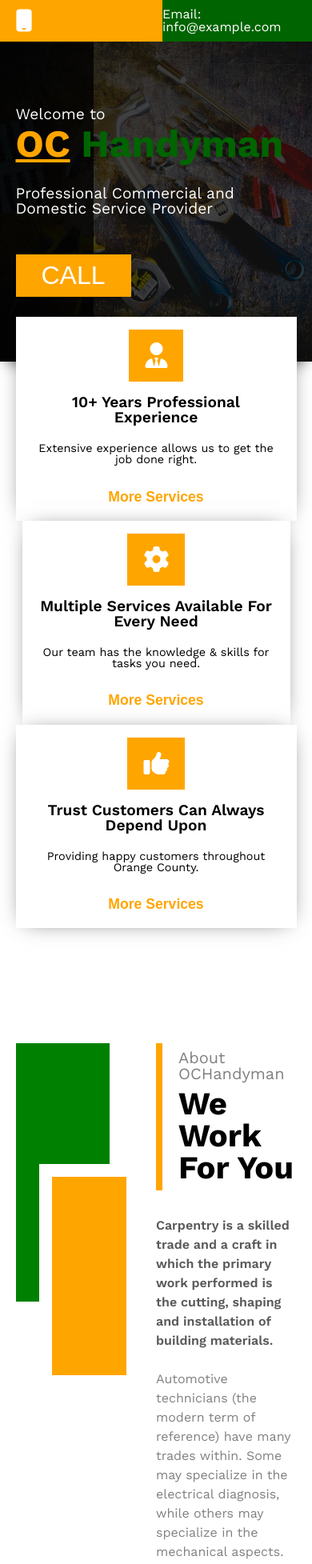
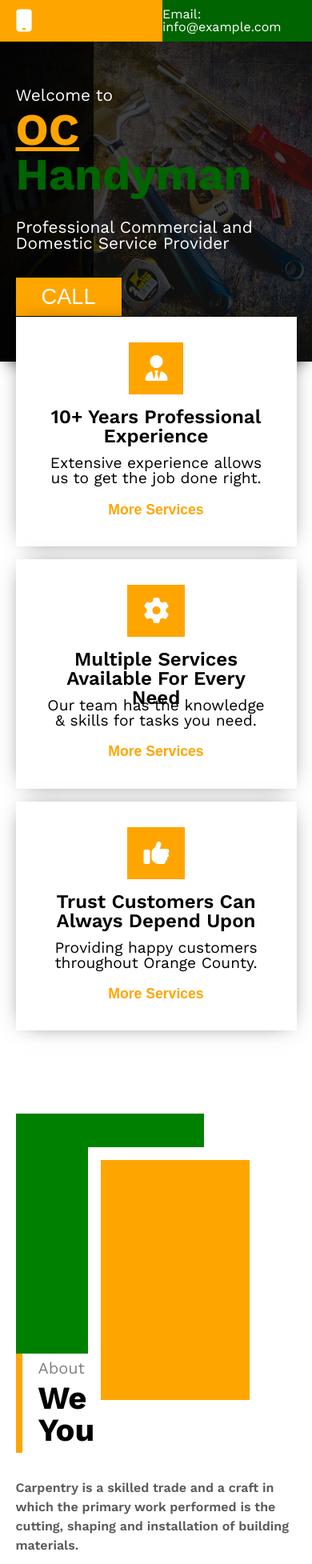
Before and after one commit to Michelobe/oc-handyman, a React (Create React App) app: page / in a window 390 px wide. Shown: the top 1955 px of the page at 80% size. Built offline with nearby package versions, Linux system fonts and the light colour scheme.

Commit message:
optimizing mobile on jumbo and card section.  Not enough time to perfect. comiiting and pushing to github.

```diff
--- a/src/scss/components/cardSection.css
+++ b/src/scss/components/cardSection.css
@@ -228,18 +228,16 @@
 }
 @media only screen and (max-width: 765px) {
     .cardSection .cardContainer .card {
+        padding: 2rem;
         width: 100%;
     }
-}
-/*
-@media only screen and (max-width: 767px) {
-    .cardSection .cardContainer .card {
-        top: -2.5rem;
-        width: 80%;
-        padding: 1rem;
-    }
-
     .cardSection .cardContainer .card:nth-child(2) {
         margin: 1rem 0;
     }
-} */
+    .cardSection .cardContainer .card > h1 {
+        font-size: 1.5rem;
+    }
+    .cardSection .cardContainer .card > p {
+        font-size: 1.2rem;
+    }
+}
--- a/src/scss/components/introSection.css
+++ b/src/scss/components/introSection.css
@@ -217,3 +217,26 @@
         top: 14%;
     }
 }
+@media only screen and (max-width: 765px) {
+    .introSection .introSectionContainer {
+        margin-top: 3rem;
+    }
+    .introSection .introSectionContainer .leftColumn {
+        width: 100%;
+        height: 300px;
+    }
+    .introSection .introSectionContainer .leftColumn .lgPlaceholder {
+        width: 67%;
+        height: 100%;
+    }
+    .introSection .introSectionContainer .leftColumn .smPlaceholder {
+        width: 53%;
+        height: 100%;
+        position: absolute;
+        /* right: 12%; */
+        /* top: 30%; */
+    }
+    .introSection .introSectionContainer .rightColumn {
+        width: 100%;
+    }
+}
--- a/src/scss/components/jumboTron.css
+++ b/src/scss/components/jumboTron.css
@@ -100,13 +100,16 @@
         height: 500px;
     }
     .jumboTron .jumboText > h3 {
-        font-size: 1.2rem;
+        font-size: 1.3rem;
     }
     .jumboTron .jumboText > h1 {
         font-size: 5rem;
     }
     .jumboTron .jumboText > p {
-        font-size: 1.2rem;
+        font-size: 1.rem;
+    }
+    .jumboTron .jumboText .ctaBtn {
+        margin-top: 2rem;
     }
 }
 @media only screen and (max-width: 850px) {
@@ -122,6 +125,9 @@
         height: 400px;
     }
     .jumboTron .jumboText > h1 {
-        font-size: 3rem;
+        font-size: 3.5rem;
+    }
+    .jumboTron .jumboText .ctaBtn {
+        font-size: 1.7rem;
     }
 }
```
